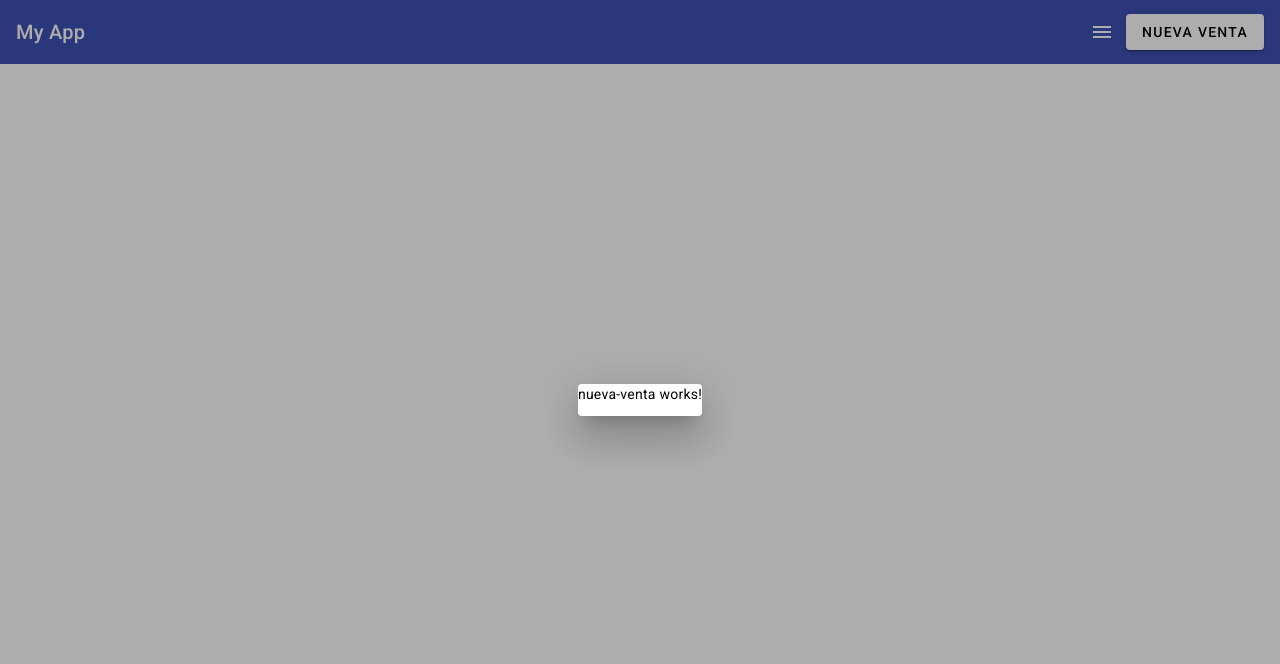
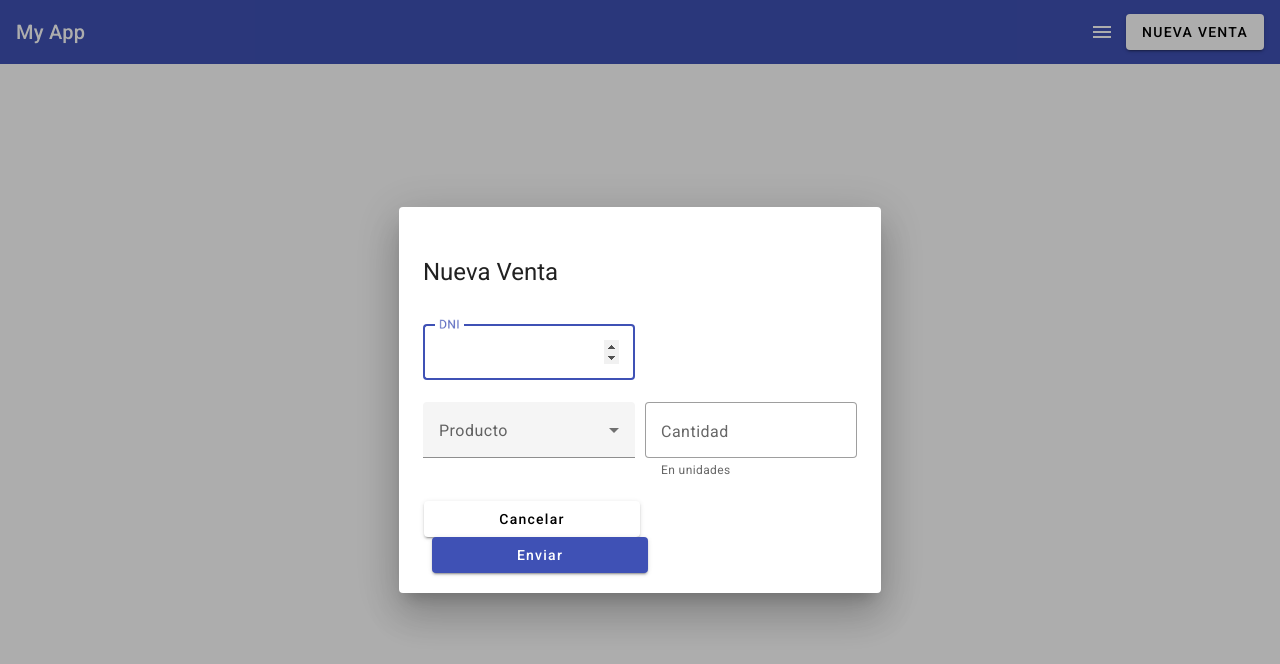
Before and after one commit to ivanhuanca/DAW-continental-IDL3-angular-api, an Angular app: page / in a window 1280 px wide. Both pictures are taken after a click on the button "NUEVA VENTA". Shown: the top 664 px of the page. Built offline with nearby package versions, Linux system fonts and the light colour scheme.

Commit message:
formulario de nueva venta creado

```diff
--- a/src/app/nueva-venta/nueva-venta.component.css
+++ b/src/app/nueva-venta/nueva-venta.component.css
@@ -0,0 +1,13 @@
+.content{
+    padding-top: 10px;
+}
+.row{
+    display: flex;
+    gap: 10px;
+}
+.action{
+    padding: 0px 25px 20px;
+}
+.action button{
+    width: 50%!important;
+}
--- a/src/app/nueva-venta/nueva-venta.component.html
+++ b/src/app/nueva-venta/nueva-venta.component.html
@@ -1 +1,32 @@
-<p>nueva-venta works!</p>
+<div mat-dialog-title>
+    <h1>Nueva Venta</h1>
+</div>
+<form [formGroup]="ventasForm" (ngSubmit)="onFormSubmit()">
+    <div mat-dialog-content class="content">
+        <div class="row">
+            <mat-form-field appearance="outline">
+                <mat-label>DNI</mat-label>
+                <input matInput type="number" placeholder="Ej. 12345678" formControlName="dni">
+            </mat-form-field>
+        </div>
+        <div class="row">
+            <mat-form-field>
+                <mat-label>Producto</mat-label>
+                <mat-select formControlName="producto">
+                    <mat-option *ngFor="let item of muebles" [value]="item">
+                        {{item}}
+                    </mat-option>
+                </mat-select>
+            </mat-form-field>
+            <mat-form-field appearance="outline">
+                <mat-label>Cantidad</mat-label>
+                <input matInput type="number" placeholder="Ej. 2" formControlName="cantidad">
+                <mat-hint>En unidades</mat-hint>
+            </mat-form-field>
+        </div>
+    </div>
+    <div mat-dialog-actions class="action">
+        <button mat-raised-button>Cancelar</button>
+        <button mat-raised-button color="primary" type="submit">Enviar</button>
+    </div>
+</form>
--- a/src/app/nueva-venta/nueva-venta.component.ts
+++ b/src/app/nueva-venta/nueva-venta.component.ts
@@ -1,4 +1,5 @@
 import { Component } from '@angular/core';
+import { FormBuilder, FormGroup } from '@angular/forms';
 
 @Component({
   selector: 'app-nueva-venta',
@@ -6,5 +7,26 @@ import { Component } from '@angular/core';
   styleUrls: ['./nueva-venta.component.css']
 })
 export class NuevaVentaComponent {
+  ventasForm: FormGroup;
 
+  muebles: string[] = [
+    'Mueble Tipo 1',
+    'Mueble Tipo 2',
+    'Mueble Tipo 3',
+    'Mueble Tipo 4'
+  ];
+
+  constructor(private _fb: FormBuilder) {
+    this.ventasForm = this._fb.group({
+      dni: '',
+      producto: '',
+      cantidad: '',
+    })
+  }
+
+  onFormSubmit() {
+    if (this.ventasForm.valid) {
+      console.log(this.ventasForm.value)
+    }
+  }
 }
```
Also changed, not shown: src/app/app.module.ts (+10 -1 lines).
